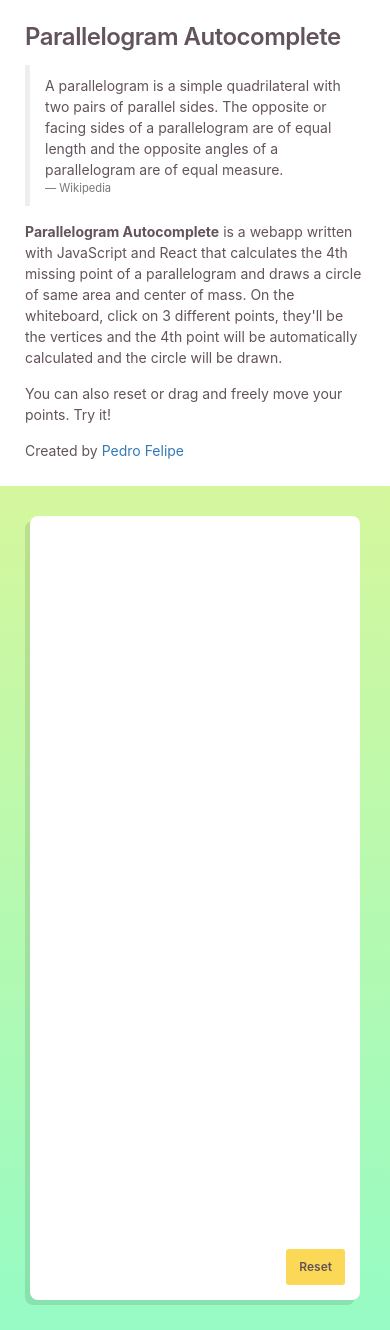
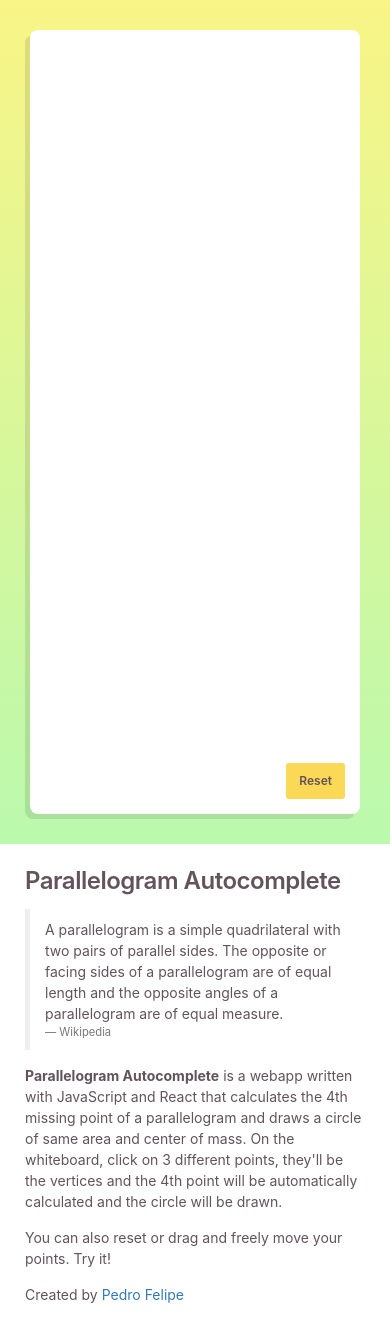
Before and after one commit to PedroFelipe/react-geometrical-shapes, a React (Create React App) app: page / in a window 390 px wide. Built offline with nearby package versions, Linux system fonts and the light colour scheme.

Commit message:
Reorder columns on mobile to prevent a negative Y weird bug

```diff
--- a/src/components/board/Board.js
+++ b/src/components/board/Board.js
@@ -1,7 +1,7 @@
 import React, { Component } from 'react'
 
 import { Button } from 'react-bootstrap'
-import { isEmpty, difference } from 'ramda'
+import { isEmpty } from 'ramda'
 
 import Calculate from '../../presenters/Calculate'
 
@@ -34,7 +34,7 @@ class Board extends Component {
   }
 
   componentDidUpdate() {
-    const { points, center, edges } = this.state
+    const { points, center } = this.state
 
     if (points.length === 3 && isEmpty(center)) {
       const edges = Calculate.edges(points)
--- a/src/containers/app/App.js
+++ b/src/containers/app/App.js
@@ -6,12 +6,9 @@ import Board from '../../components/board/Board'
 import './App.css'
 
 class App extends Component {
-  render() {
+
+  renderAbout() {
     return (
-      <div className="app">
-        <Grid fluid={true}>
-          <Row>
-            <Col xs={12} sm={5} md={3} className="app-column">
       <div className="app-side">
         <h3 className="app-title">Parallelogram Autocomplete</h3>
 
@@ -32,10 +29,23 @@ class App extends Component {
           Created by <a href="https://pedrofelipe.com.br">Pedro Felipe</a>
         </p>
       </div>
+    )
+  }
+  render() {
+    return (
+      <div className="app">
+        <Grid fluid={true}>
+          <Row>
+            <Col xsHidden smHidden md={4} className="app-column">
+              { this.renderAbout() }
             </Col>
 
-            <Col xs={12} sm={7} md={9} className="app-column">
+            <Col xs={12} md={8} className="app-column">
               <Board />
+            </Col>
+
+            <Col xs={12} mdHidden className="app-column">
+              { this.renderAbout() }
             </Col>
           </Row>
         </Grid>
--- a/src/containers/app/App.scss
+++ b/src/containers/app/App.scss
@@ -13,7 +13,7 @@
     height: calc(100vh);
     background-color: $white;
 
-    @media (max-width: 767px) {
+    @media (max-width: 991px) {
       height: auto;
     }
   }
```
Lines whose indentation alone changed are shown as unchanged.
